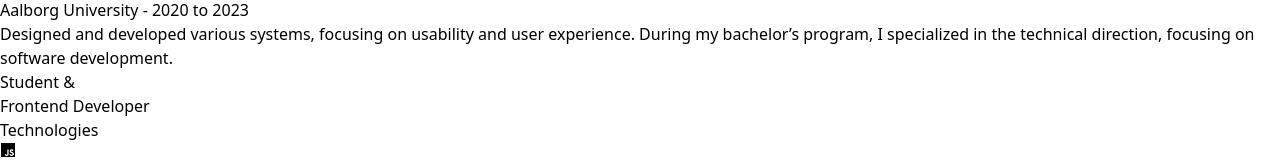
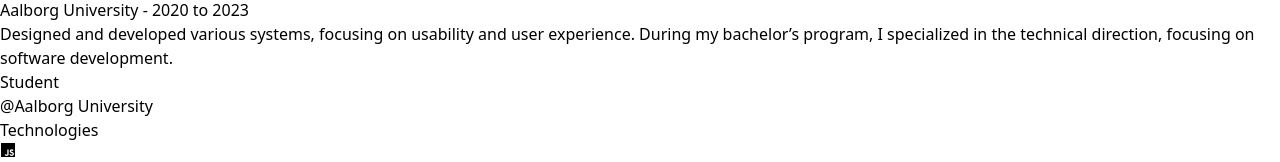
Before and after one commit to YusufIA99/React_tailwind_portfolio, a React (Vite) app: page /#/ in a window 1280 px wide. Shown: the part 1602-1764 px from the top of the page. Built offline with nearby package versions, Linux system fonts and the light colour scheme.

Commit message:
minor changes

```diff
--- a/src/pages/home.jsx
+++ b/src/pages/home.jsx
@@ -153,8 +153,8 @@ function Home() {
           className={`col-span-1 row-span-1 flex w-full flex-col items-center justify-center rounded-lg ${accentColor} p-4 md:col-start-1 md:row-start-3`}
         >
           <h1 className="text-center text-3xl font-bold leading-none text-white md:text-2xl lg:text-3xl">
-            Student & <br />
-            Frontend Developer
+            Student<br />
+           @Aalborg University
           </h1>
         </animated.div>
         <animated.div
```
